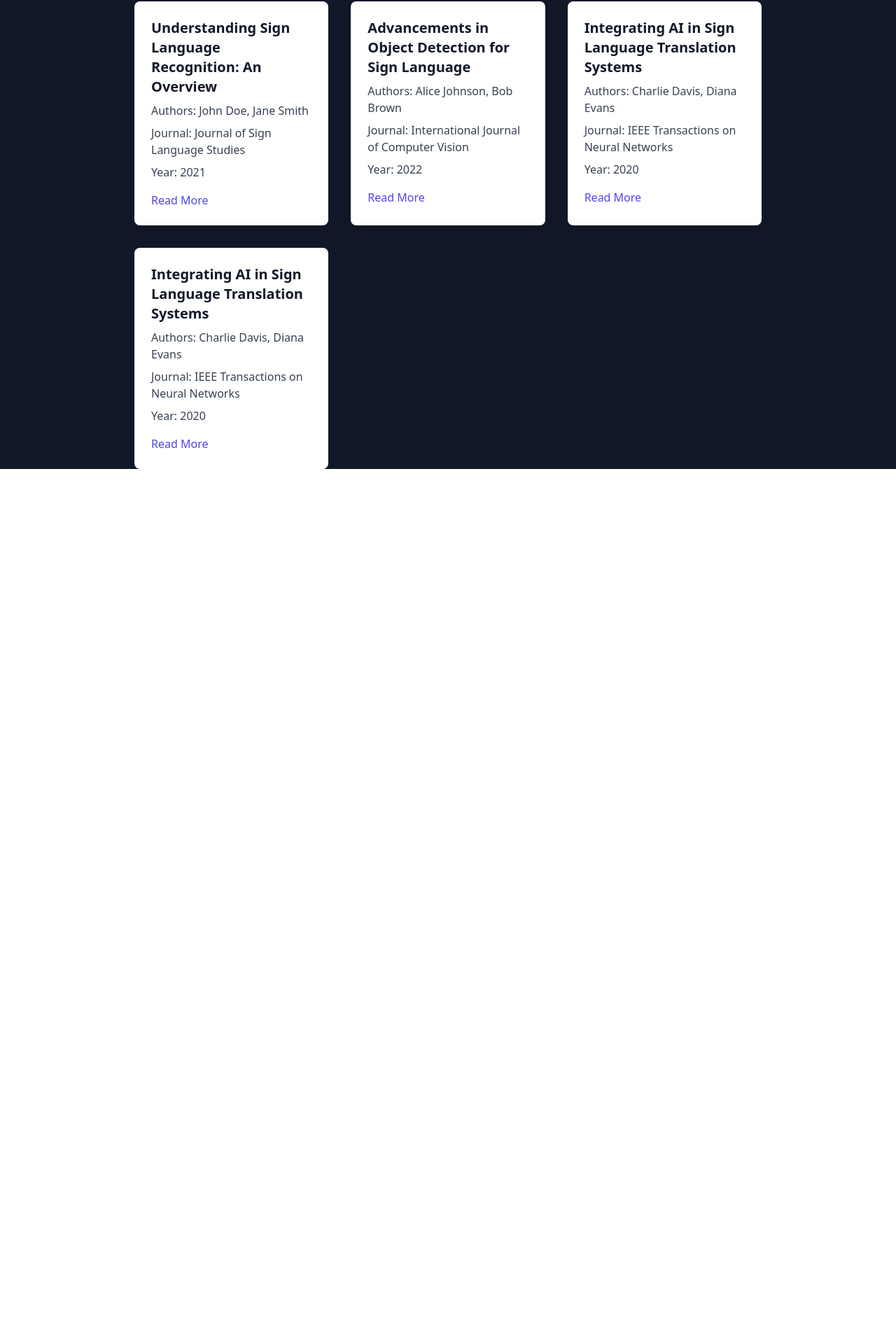
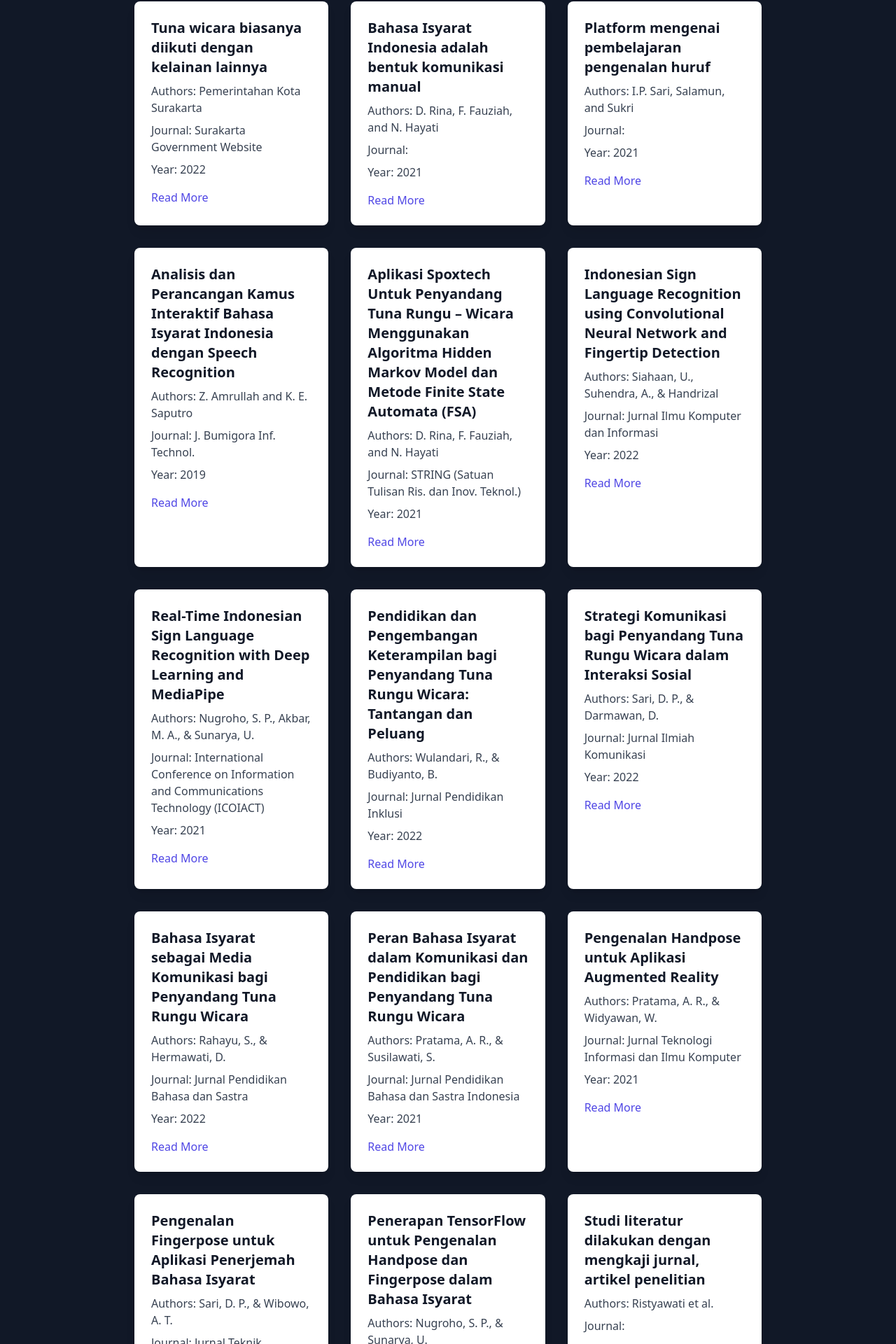
Before and after one commit to volumeee/BISINDO-Bahasa-Isyarat-Indonesia-YOLOv8, a React (Vite) app: page /reference in a window 1280 px wide. Shown: the part 350-2270 px from the top of the page at 70% size. Before the commit the page ends 1020 px from the top, so only its background shows below. Built offline with nearby package versions, Linux system fonts and the light colour scheme.

Commit message:
add reference & fix camera

```diff
--- a/src/screens/BisindoScreen.jsx
+++ b/src/screens/BisindoScreen.jsx
@@ -3,7 +3,7 @@ import { useDropzone } from "react-dropzone";
 import { Camera } from "react-camera-pro";
 import axios from "axios";
 
-function CaptureScreen() {
+export default function CaptureScreen() {
   const [image, setImage] = useState(null);
   const [result, setResult] = useState([]);
   const [loading, setLoading] = useState(false); // Tambahkan state loading
@@ -156,12 +156,14 @@ function CaptureScreen() {
         )}
       </div>
       <div className="flex space-x-4 mb-4">
+        {!cameraActive && (
           <button
             onClick={openCamera}
             className="rounded-md bg-white px-3.5 py-2.5 text-sm font-semibold text-gray-900 shadow-sm hover:bg-gray-100 transition ease-in-out duration-300 transform hover:scale-105"
           >
             Camera
           </button>
+        )}
         {!cameraActive && (
           <div
             {...getRootProps()}
@@ -208,5 +210,3 @@ function CaptureScreen() {
     </div>
   );
 }
-
-export default CaptureScreen;
--- a/src/screens/ReferenceScreen.jsx
+++ b/src/screens/ReferenceScreen.jsx
@@ -4,32 +4,151 @@ export default function ReferenceScreen() {
   const [loading, setLoading] = useState(true);
   const references = [
     {
-      title: "Understanding Sign Language Recognition: An Overview",
-      authors: "John Doe, Jane Smith",
-      journal: "Journal of Sign Language Studies",
-      year: 2021,
-      link: "https://example.com/reference1",
+      title: "Tuna wicara biasanya diikuti dengan kelainan lainnya",
+      authors: "Pemerintahan Kota Surakarta",
+      journal: "Surakarta Government Website",
+      year: 2022,
+      link: "https://surakarta.go.id/?p=28196",
     },
     {
-      title: "Advancements in Object Detection for Sign Language",
-      authors: "Alice Johnson, Bob Brown",
-      journal: "International Journal of Computer Vision",
-      year: 2022,
-      link: "https://example.com/reference2",
+      title: "Bahasa Isyarat Indonesia adalah bentuk komunikasi manual",
+      authors: "D. Rina, F. Fauziah, and N. Hayati",
+      journal: "",
+      year: 2021,
+      link: "",
     },
     {
-      title: "Integrating AI in Sign Language Translation Systems",
-      authors: "Charlie Davis, Diana Evans",
-      journal: "IEEE Transactions on Neural Networks",
-      year: 2020,
-      link: "https://example.com/reference3",
+      title: "Platform mengenai pembelajaran pengenalan huruf",
+      authors: "I.P. Sari, Salamun, and Sukri",
+      journal: "",
+      year: 2021,
+      link: "",
     },
     {
-      title: "Integrating AI in Sign Language Translation Systems",
-      authors: "Charlie Davis, Diana Evans",
-      journal: "IEEE Transactions on Neural Networks",
+      title:
+        "Analisis dan Perancangan Kamus Interaktif Bahasa Isyarat Indonesia dengan Speech Recognition",
+      authors: "Z. Amrullah and K. E. Saputro",
+      journal: "J. Bumigora Inf. Technol.",
+      year: 2019,
+      link: "https://doi.org/10.30812/bite.v1i2.604",
+    },
+    {
+      title:
+        "Aplikasi Spoxtech Untuk Penyandang Tuna Rungu – Wicara Menggunakan Algoritma Hidden Markov Model dan Metode Finite State Automata (FSA)",
+      authors: "D. Rina, F. Fauziah, and N. Hayati",
+      journal: "STRING (Satuan Tulisan Ris. dan Inov. Teknol.)",
+      year: 2021,
+      link: "https://doi.org/10.30998/string.v5i3.7690",
+    },
+    {
+      title:
+        "Indonesian Sign Language Recognition using Convolutional Neural Network and Fingertip Detection",
+      authors: "Siahaan, U., Suhendra, A., & Handrizal",
+      journal: "Jurnal Ilmu Komputer dan Informasi",
+      year: 2022,
+      link: "https://doi.org/10.21609/jiki.v15i1.1115",
+    },
+    {
+      title:
+        "Real-Time Indonesian Sign Language Recognition with Deep Learning and MediaPipe",
+      authors: "Nugroho, S. P., Akbar, M. A., & Sunarya, U.",
+      journal:
+        "International Conference on Information and Communications Technology (ICOIACT)",
+      year: 2021,
+      link: "",
+    },
+    {
+      title:
+        "Pendidikan dan Pengembangan Keterampilan bagi Penyandang Tuna Rungu Wicara: Tantangan dan Peluang",
+      authors: "Wulandari, R., & Budiyanto, B.",
+      journal: "Jurnal Pendidikan Inklusi",
+      year: 2022,
+      link: "",
+    },
+    {
+      title:
+        "Strategi Komunikasi bagi Penyandang Tuna Rungu Wicara dalam Interaksi Sosial",
+      authors: "Sari, D. P., & Darmawan, D.",
+      journal: "Jurnal Ilmiah Komunikasi",
+      year: 2022,
+      link: "",
+    },
+    {
+      title:
+        "Bahasa Isyarat sebagai Media Komunikasi bagi Penyandang Tuna Rungu Wicara",
+      authors: "Rahayu, S., & Hermawati, D.",
+      journal: "Jurnal Pendidikan Bahasa dan Sastra",
+      year: 2022,
+      link: "",
+    },
+    {
+      title:
+        "Peran Bahasa Isyarat dalam Komunikasi dan Pendidikan bagi Penyandang Tuna Rungu Wicara",
+      authors: "Pratama, A. R., & Susilawati, S.",
+      journal: "Jurnal Pendidikan Bahasa dan Sastra Indonesia",
+      year: 2021,
+      link: "",
+    },
+    {
+      title: "Pengenalan Handpose untuk Aplikasi Augmented Reality",
+      authors: "Pratama, A. R., & Widyawan, W.",
+      journal: "Jurnal Teknologi Informasi dan Ilmu Komputer",
+      year: 2021,
+      link: "",
+    },
+    {
+      title: "Pengenalan Fingerpose untuk Aplikasi Penerjemah Bahasa Isyarat",
+      authors: "Sari, D. P., & Wibowo, A. T.",
+      journal: "Jurnal Teknik Informatika",
+      year: 2021,
+      link: "",
+    },
+    {
+      title:
+        "Penerapan TensorFlow untuk Pengenalan Handpose dan Fingerpose dalam Bahasa Isyarat",
+      authors: "Nugroho, S. P., & Sunarya, U.",
+      journal: "Jurnal Teknologi Informasi dan Ilmu Komputer",
+      year: 2022,
+      link: "",
+    },
+    {
+      title:
+        "Studi literatur dilakukan dengan mengkaji jurnal, artikel penelitian",
+      authors: "Ristyawati et al.",
+      journal: "",
       year: 2020,
-      link: "https://example.com/reference3",
+      link: "",
+    },
+    {
+      title:
+        "HandSignDetector: A Hybrid CNN Approach for Hand Gesture Recognition from Complex Backgrounds",
+      authors: "Khubaib Amjad Alam, dkk.",
+      journal: "",
+      year: 2021,
+      link: "",
+    },
+    {
+      title:
+        "Evaluasi Metode Pengajaran Bisindo di Sekolah Luar Biasa: Suatu Studi Kasus",
+      authors: "Prabowo, A., Sunardi, & Iswari, M.",
+      journal: "Jurnal Pendidikan Khusus",
+      year: 2022,
+      link: "",
+    },
+    {
+      title:
+        "Deep Learning untuk Deteksi Objek pada Citra Drone untuk Aplikasi Pertanian Presisi",
+      authors: "Putra, I.G.B.A., & Wirayuda, T.A.B.",
+      journal: "Jurnal Sistem Informasi",
+      year: 2022,
+      link: "",
+    },
+    {
+      title: "Implementasi Metode YOLO pada Deteksi Objek Berbahasa Indonesia",
+      authors: "Ramadhani Djohar, Bayu Priyambadha, dan Riries Rulaningtyas",
+      journal: "",
+      year: 2019,
+      link: "",
     },
   ];
 
```
Lines whose indentation alone changed are shown as unchanged.
